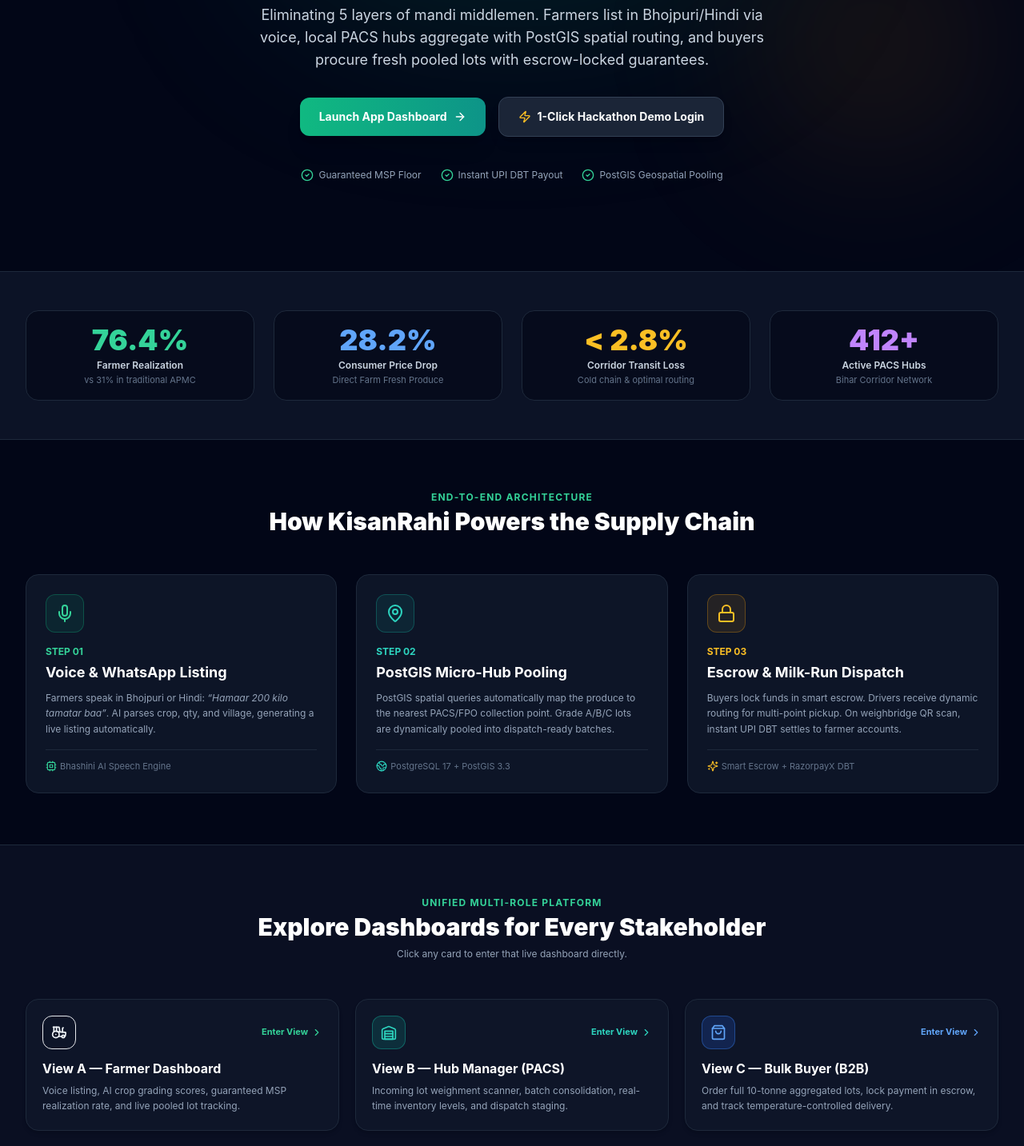
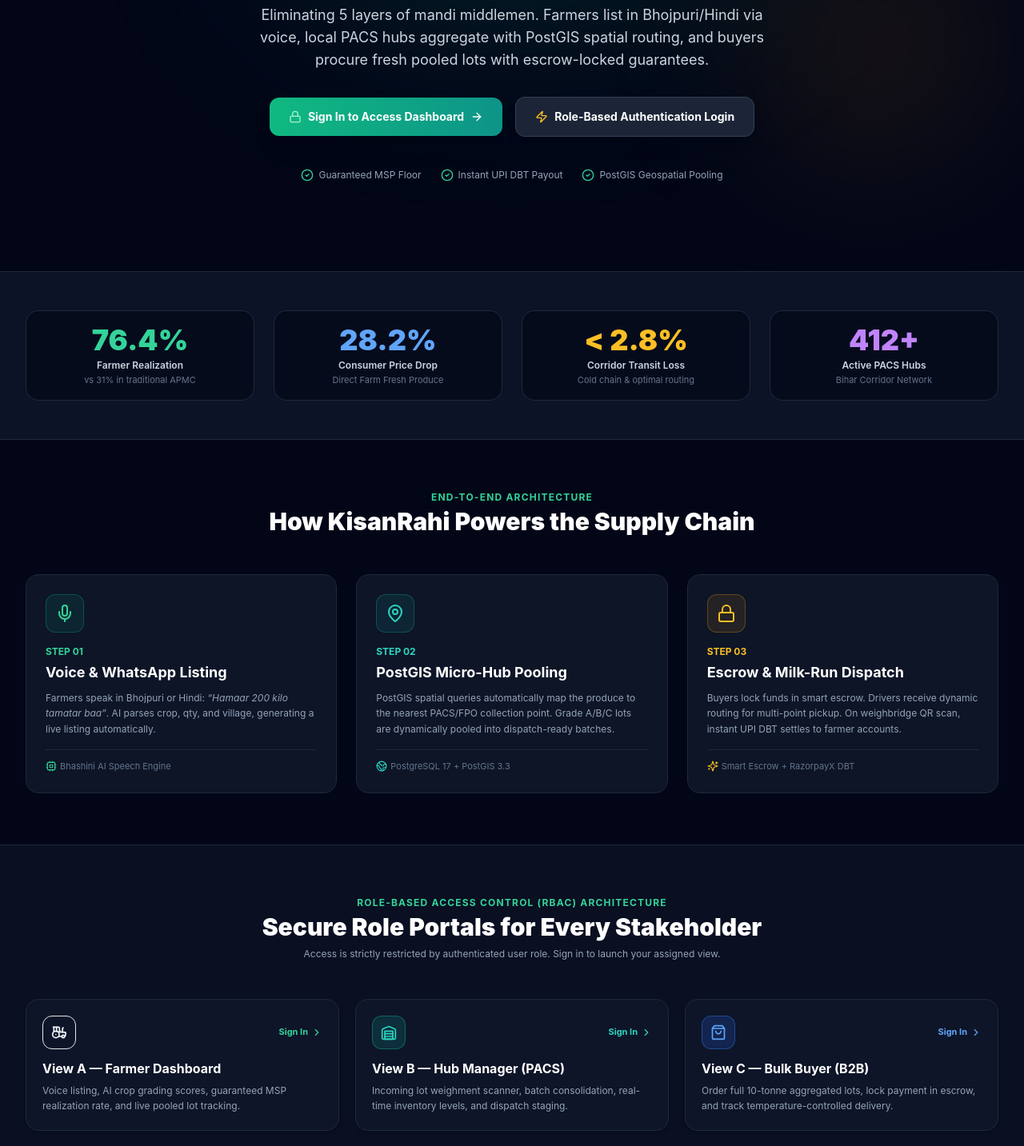
Before and after one commit to pawannyadav05/KisanRahi, a Next.js app: page / in a window 1280 px wide. Shown: the part 420-1853 px from the top of the page at 80% size. Built offline with nearby package versions, Linux system fonts and the light colour scheme; no server answers.

Commit message:
feat(auth): enforce strict Role-Based Access Control (RBAC) and remove unauthenticated explore dashboard bypasses

```diff
--- a/app/page.tsx
+++ b/app/page.tsx
@@ -41,23 +41,19 @@
       .then((data) => {
         if (data?.authenticated && data?.user) {
           setCurrentUser(data.user);
-          // Auto-launch role dashboard if user is authenticated or came via query param
           setViewMode('app');
         } else {
-          // If query param specifies role or app=true
+          // If role parameter is present from an explicit demo login flow
           if (typeof window !== 'undefined') {
             const params = new URLSearchParams(window.location.search);
             const roleParam = params.get('role') as UserRole;
-            const appParam = params.get('app');
             if (roleParam) {
               setCurrentUser({
-                id: 'demo_user',
+                id: 'authenticated_role_user',
                 name: roleParam === 'farmer' ? 'Ramesh Yadav' : roleParam === 'hub_manager' ? 'Vikas Sharma' : roleParam === 'bulk_buyer' ? 'Patna Caterers' : roleParam === 'retail_consumer' ? 'Priya Verma' : roleParam === 'driver' ? 'Minhaj Ansari' : 'DOCA Officer',
                 phone: '9876543210',
                 role: roleParam,
               });
-              setViewMode('app');
-            } else if (appParam === 'true') {
               setViewMode('app');
             }
           }
@@ -69,15 +65,6 @@
 
   const handleEnterApp = (role?: UserRole) => {
     if (currentUser) {
-      setViewMode('app');
-    } else if (role) {
-      // Set temporary session for demo explore
-      setCurrentUser({
-        id: 'demo_user',
-        name: role === 'farmer' ? 'Ramesh Yadav' : role === 'hub_manager' ? 'Vikas Sharma' : role === 'bulk_buyer' ? 'Patna Caterers Co-op' : role === 'retail_consumer' ? 'Priya Verma' : role === 'driver' ? 'Minhaj Ansari' : 'DOCA Officer',
-        phone: '9876543210',
-        role: role,
-      });
       setViewMode('app');
     } else {
       setIsAuthOpen(true);
--- a/components/landing/LandingPage.tsx
+++ b/components/landing/LandingPage.tsx
@@ -66,10 +66,11 @@
             {/* Action Buttons */}
             <div className="mt-8 flex flex-wrap items-center justify-center gap-4">
               <button
-                onClick={() => onEnterApp('farmer')}
+                onClick={onOpenAuth}
                 className="px-6 py-3.5 rounded-xl bg-gradient-to-r from-emerald-500 to-teal-600 hover:from-emerald-400 hover:to-teal-500 text-white font-bold text-sm shadow-xl hover:shadow-emerald-500/25 transition-all flex items-center gap-2 transform hover:-translate-y-0.5"
               >
-                <span>Launch App Dashboard</span>
+                <Lock className="w-4 h-4 text-emerald-200" />
+                <span>Sign In to Access Dashboard</span>
                 <ArrowRight className="w-4 h-4" />
               </button>
 
@@ -78,7 +79,7 @@
                 className="px-6 py-3.5 rounded-xl bg-slate-800/90 hover:bg-slate-700/90 text-white font-bold text-sm border border-slate-700 hover:border-slate-600 shadow-lg transition-all flex items-center gap-2"
               >
                 <Zap className="w-4 h-4 text-amber-400" />
-                <span>1-Click Hackathon Demo Login</span>
+                <span>Role-Based Authentication Login</span>
               </button>
             </div>
 
@@ -199,25 +200,25 @@
         </div>
       </section>
 
-      {/* ─── 6 Stakeholder Role Portals ───────────────────────────────────── */}
+      {/* ─── 6 Stakeholder Role Portals (RBAC Protected) ─────────────────── */}
       <section className="py-16 bg-slate-900/60 border-b border-slate-800">
         <div className="max-w-7xl mx-auto px-4 sm:px-6 lg:px-8">
           <div className="text-center max-w-2xl mx-auto mb-12">
             <h2 className="text-xs font-bold text-emerald-400 uppercase tracking-widest">
-              Unified Multi-Role Platform
+              Role-Based Access Control (RBAC) Architecture
             </h2>
             <p className="text-2xl sm:text-3xl font-black text-white mt-1">
-              Explore Dashboards for Every Stakeholder
+              Secure Role Portals for Every Stakeholder
             </p>
             <p className="text-xs text-slate-400 mt-2">
-              Click any card to enter that live dashboard directly.
+              Access is strictly restricted by authenticated user role. Sign in to launch your assigned view.
             </p>
           </div>
 
           <div className="grid grid-cols-1 md:grid-cols-2 lg:grid-cols-3 gap-5">
             {/* 1. Farmer */}
             <div
-              onClick={() => onEnterApp('farmer')}
+              onClick={onOpenAuth}
               className="group p-5 rounded-2xl bg-slate-900/90 border border-slate-800 hover:border-emerald-500/60 hover:bg-slate-850 cursor-pointer transition-all shadow-md hover:shadow-xl relative overflow-hidden"
             >
               <div className="flex items-center justify-between mb-3">
@@ -225,7 +226,7 @@
                   <Tractor className="w-5 h-5" />
                 </div>
                 <span className="text-[11px] font-bold text-emerald-400 flex items-center gap-1 group-hover:translate-x-1 transition-transform">
-                  Enter View <ChevronRight className="w-3.5 h-3.5" />
+                  Sign In <ChevronRight className="w-3.5 h-3.5" />
                 </span>
               </div>
               <h4 className="text-base font-bold text-white group-hover:text-emerald-300 transition-colors">
@@ -238,7 +239,7 @@
 
             {/* 2. Hub Manager */}
             <div
-              onClick={() => onEnterApp('hub_manager')}
+              onClick={onOpenAuth}
               className="group p-5 rounded-2xl bg-slate-900/90 border border-slate-800 hover:border-teal-500/60 hover:bg-slate-850 cursor-pointer transition-all shadow-md hover:shadow-xl relative overflow-hidden"
             >
               <div className="flex items-center justify-between mb-3">
@@ -246,7 +247,7 @@
                   <Warehouse className="w-5 h-5" />
                 </div>
                 <span className="text-[11px] font-bold text-teal-400 flex items-center gap-1 group-hover:translate-x-1 transition-transform">
-                  Enter View <ChevronRight className="w-3.5 h-3.5" />
+                  Sign In <ChevronRight className="w-3.5 h-3.5" />
                 </span>
               </div>
               <h4 className="text-base font-bold text-white group-hover:text-teal-300 transition-colors">
@@ -259,7 +260,7 @@
 
             {/* 3. Bulk Buyer */}
             <div
-              onClick={() => onEnterApp('bulk_buyer')}
+              onClick={onOpenAuth}
               className="group p-5 rounded-2xl bg-slate-900/90 border border-slate-800 hover:border-blue-500/60 hover:bg-slate-850 cursor-pointer transition-all shadow-md hover:shadow-xl relative overflow-hidden"
             >
               <div className="flex items-center justify-between mb-3">
@@ -267,7 +268,7 @@
                   <ShoppingBag className="w-5 h-5" />
                 </div>
                 <span className="text-[11px] font-bold text-blue-400 flex items-center gap-1 group-hover:translate-x-1 transition-transform">
-                  Enter View <ChevronRight className="w-3.5 h-3.5" />
+                  Sign In <ChevronRight className="w-3.5 h-3.5" />
                 </span>
               </div>
               <h4 className="text-base font-bold text-white group-hover:text-blue-300 transition-colors">
@@ -280,7 +281,7 @@
 
             {/* 4. Retail Consumer */}
             <div
-              onClick={() => onEnterApp('retail_consumer')}
+              onClick={onOpenAuth}
               className="group p-5 rounded-2xl bg-slate-900/90 border border-slate-800 hover:border-purple-500/60 hover:bg-slate-850 cursor-pointer transition-all shadow-md hover:shadow-xl relative overflow-hidden"
             >
               <div className="flex items-center justify-between mb-3">
@@ -288,7 +289,7 @@
                   <ShoppingCart className="w-5 h-5" />
                 </div>
                 <span className="text-[11px] font-bold text-purple-400 flex items-center gap-1 group-hover:translate-x-1 transition-transform">
-                  Enter View <ChevronRight className="w-3.5 h-3.5" />
+                  Sign In <ChevronRight className="w-3.5 h-3.5" />
                 </span>
               </div>
               <h4 className="text-base font-bold text-white group-hover:text-purple-300 transition-colors">
@@ -301,7 +302,7 @@
 
             {/* 5. Driver */}
             <div
-              onClick={() => onEnterApp('driver')}
+              onClick={onOpenAuth}
               className="group p-5 rounded-2xl bg-slate-900/90 border border-slate-800 hover:border-amber-500/60 hover:bg-slate-850 cursor-pointer transition-all shadow-md hover:shadow-xl relative overflow-hidden"
             >
               <div className="flex items-center justify-between mb-3">
@@ -309,7 +310,7 @@
                   <Truck className="w-5 h-5" />
                 </div>
                 <span className="text-[11px] font-bold text-amber-400 flex items-center gap-1 group-hover:translate-x-1 transition-transform">
-                  Enter View <ChevronRight className="w-3.5 h-3.5" />
+                  Sign In <ChevronRight className="w-3.5 h-3.5" />
                 </span>
               </div>
               <h4 className="text-base font-bold text-white group-hover:text-amber-300 transition-colors">
@@ -322,7 +323,7 @@
 
             {/* 6. DoCA Admin */}
             <div
-              onClick={() => onEnterApp('doca_admin')}
+              onClick={onOpenAuth}
               className="group p-5 rounded-2xl bg-slate-900/90 border border-slate-800 hover:border-red-500/60 hover:bg-slate-850 cursor-pointer transition-all shadow-md hover:shadow-xl relative overflow-hidden"
             >
               <div className="flex items-center justify-between mb-3">
@@ -330,7 +331,7 @@
                   <Building2 className="w-5 h-5" />
                 </div>
                 <span className="text-[11px] font-bold text-red-400 flex items-center gap-1 group-hover:translate-x-1 transition-transform">
-                  Enter View <ChevronRight className="w-3.5 h-3.5" />
+                  Sign In <ChevronRight className="w-3.5 h-3.5" />
                 </span>
               </div>
               <h4 className="text-base font-bold text-white group-hover:text-red-300 transition-colors">
@@ -355,10 +356,10 @@
             <span>• Government of India / DoCA Initiative</span>
           </div>
           <div className="flex items-center space-x-4">
-            <button onClick={() => onEnterApp('farmer')} className="hover:text-slate-300 transition-colors">
+            <button onClick={onOpenAuth} className="hover:text-slate-300 transition-colors">
               Farmer Portal
             </button>
-            <button onClick={() => onEnterApp('doca_admin')} className="hover:text-slate-300 transition-colors">
+            <button onClick={onOpenAuth} className="hover:text-slate-300 transition-colors">
               DoCA Command
             </button>
             <button onClick={onOpenAuth} className="text-emerald-400 hover:text-emerald-300 font-bold transition-colors">
```
